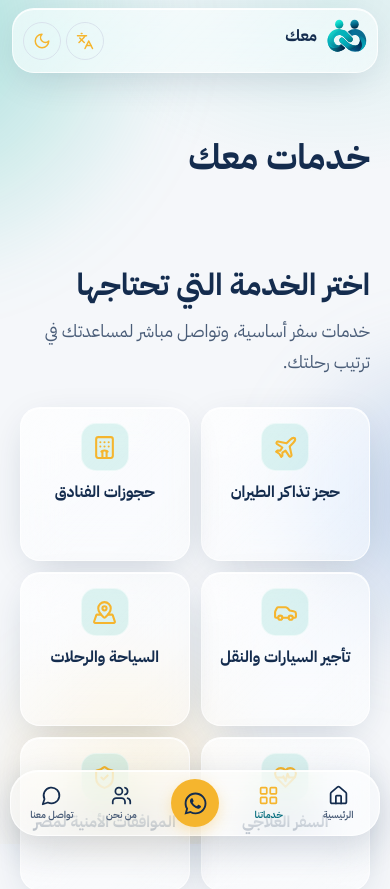
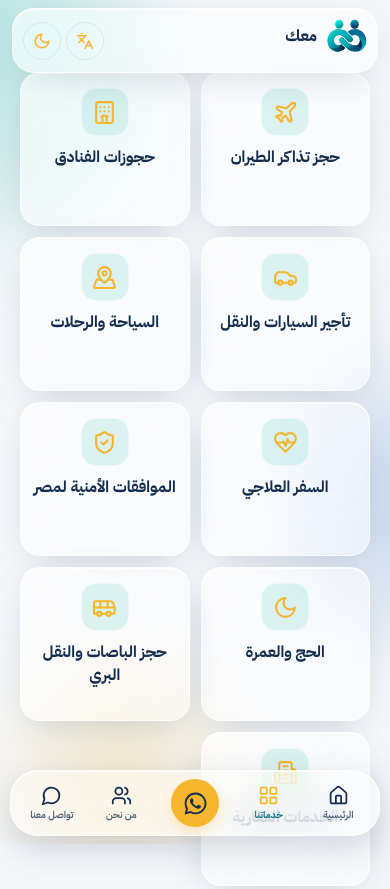
Before and after one commit to khwy1d/Maak, a React (Vite) app: page /services in a window 390 px wide. Shown: the top 889 px of the page. Built offline with nearby package versions, Linux system fonts and the light colour scheme.

Commit message:
Hide services hero and intro on mobile only

```diff
--- a/src/styles/global.css
+++ b/src/styles/global.css
@@ -788,3 +788,12 @@ body { background: transparent; }
   .inquiry-form > h3, .inquiry-form > p, .inquiry-form > .inquiry-hotel-options,
   .inquiry-form > .inquiry-field-wide, .inquiry-form > .inquiry-submit { grid-column: 1; }
 }
+
+
+/* On mobile, the services page opens directly on the service cards. */
+@media (max-width: 767px) {
+  .page-hero-services,
+  .services-list-section > .container > .section-head {
+    display: none;
+  }
+}
```
